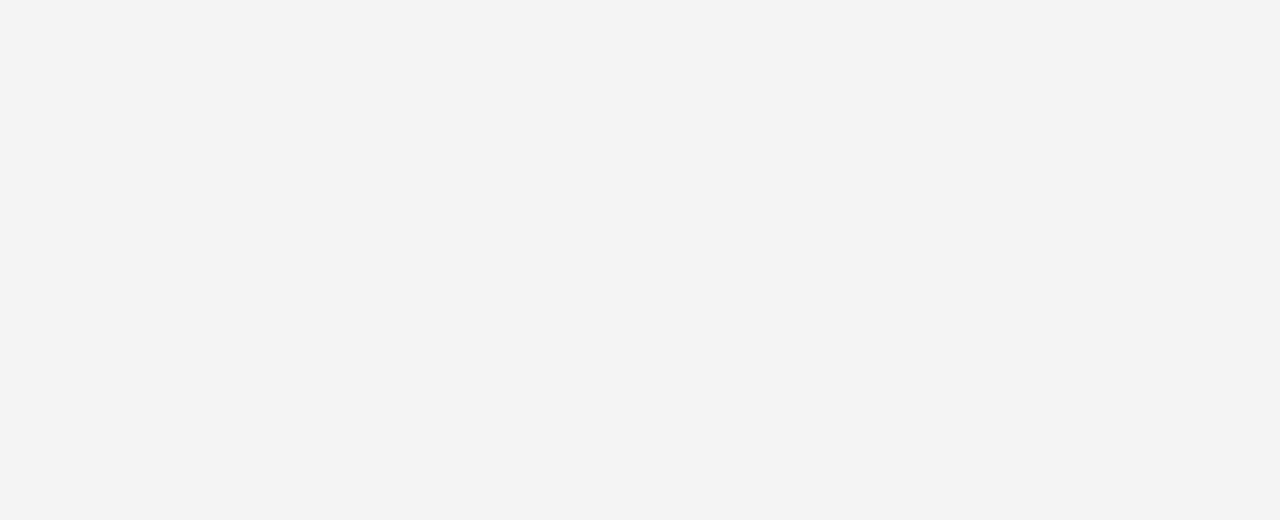
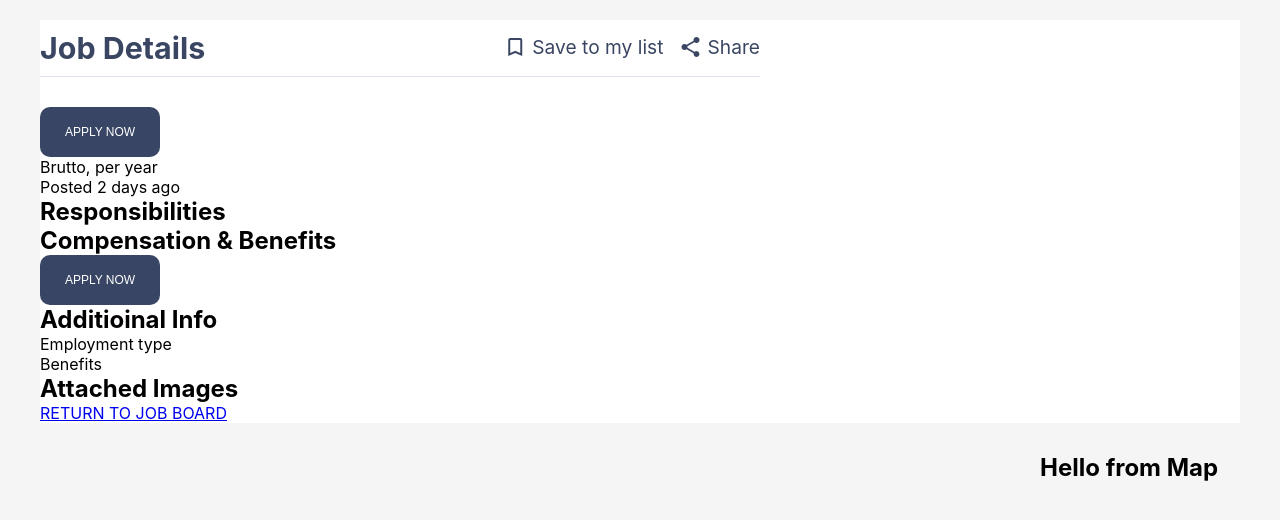
Before and after one commit to stanislaviw/reactJobs, a React (Create React App) app: page /details/1 in a window 1280 px wide. Shown: the top 520 px of the page. Built offline with nearby package versions, Linux system fonts and the light colour scheme; no server answers; the HTML template or start-up script is replaced by a standard one; a web font is replaced by a local one.

Commit message:
second commit

```diff
--- a/src/App.js
+++ b/src/App.js
@@ -3,6 +3,8 @@ import {JobDetails} from './pages/JobDetails';
 import { BrowserRouter as Router, Route, Routes } from "react-router-dom";
 
 function App() {
+
+
   return (
     <>
       <Router>
--- /dev/null
+++ b/src/components/jobDetails/Button.jsx
@@ -0,0 +1,10 @@
+function Button () {
+
+    return (
+        <div>
+            <button className="button_deteils">APPLY NOW</button>
+        </div>
+    )
+}
+
+export {Button};
--- /dev/null
+++ b/src/components/jobDetails/Map.jsx
@@ -0,0 +1,9 @@
+function Map () {
+    return (
+        <div className="map">
+            <h2>Hello from Map</h2>
+        </div>
+    )
+}
+
+export {Map}
--- a/src/index.css
+++ b/src/index.css
@@ -37,7 +37,7 @@ code {
 
 .container {
   margin: 0 auto;
-  max-width: 1300px;
+  max-width: 1200px;
 }
 
 main {
@@ -128,11 +128,60 @@ img{
   border-bottom: 6px solid #5876C5;
 }
 
-@media (max-width: 1298.98px) {
-  .container {
-    max-width: 1200px;
-    margin: 0 auto;
-  }
+.container_details {
+  background-color: #fff;;
+  margin: 0 auto;
+  max-width: 1200px;
+}
+
+.title_details {
+  width: 60%;
+}
+
+.header_details {
+  display: flex;
+  justify-content: space-between;
+  border-bottom: 1px solid #dee2ec;
+}
+
+.map {
+  width: 200px;
+  height: 430px;
+}
+
+.map_details {
+  float: right;
+}
+
+.button_deteils {
+  font-weight: 500;
+  border-radius: 10px;
+  border: none;
+  background-color: #384564;
+  color: #fff;
+  font-size: 12px;
+  height: 50px;
+  width: 120px;
+}
+
+.header_details {
+  margin-top: 20px;
+  padding: 10px 0;
+  color: #3A4562;
+}
+
+.title_details_job {
+  font-size: 1.9rem;
+}
+
+.text_header_details {
+  font-size: 1.2rem;
+}
+
+.icon_header {
+  margin: 0 5px 0 15px;
+  position: relative;
+  top: 5px;
 }
 
 @media (max-width: 1199.98px) {
--- a/src/layout/jobDetails/Header.jsx
+++ b/src/layout/jobDetails/Header.jsx
@@ -1,9 +1,18 @@
-
 function Header () {
 
     return (
-        <header>
-
-        </header>
+            <header className="header_details">
+                <h2 className="title_details_job">
+                    Job Details
+                </h2>
+                <p className="text_header_details">
+                    <i  className="tiny icon_header material-icons">bookmark_border</i>
+                    Save to my list
+                    <i className="tiny icon_header material-icons">share</i>
+                    Share
+                </p>
+            </header>
     )
 }
+
+export {Header}
--- /dev/null
+++ b/src/layout/jobDetails/Main.jsx
@@ -0,0 +1,81 @@
+import {Button} from '../../components/jobDetails/Button'
+
+
+function Main (props) {
+    const {jobs = []} = props;
+
+    const {
+        title
+    } = jobs
+
+
+    console.log(title)
+
+    return (
+        <main className="main_details">
+
+            <Button />
+
+            <div className="main_title">
+                <h2>
+
+                </h2>
+                <div>
+                    <p>
+
+                    </p>
+                    <p>
+                        Brutto, per year
+                    </p>
+                </div>
+                <div>
+                    Posted 2 days ago
+                </div>
+            </div>
+            <div className="main_title">
+                <h2>
+                    Responsibilities
+                </h2>
+                <p>
+
+                </p>
+            </div>
+            <div className="main_title">
+                <h2>
+                    Compensation & Benefits
+                </h2>
+                <p>
+
+                </p>
+            </div>
+
+            <Button />
+
+            <div className="main_title">
+                <h2>
+                    Additioinal Info
+                </h2>
+                <div>
+                    <p>
+                        Employment type
+                    </p>
+                </div>
+                <div>
+                    <p>
+                        Benefits
+                    </p>
+                </div>
+            </div>
+            <div className="main_title">
+                <h2>
+                    Attached Images
+                </h2>
+            </div>
+            <div>
+                <a className='return_button' href="http://localhost:3000/">RETURN TO JOB BOARD</a>
+            </div>
+        </main>
+    )
+}
+
+export {Main}
--- a/src/pages/JobDetails.jsx
+++ b/src/pages/JobDetails.jsx
@@ -1,10 +1,30 @@
+import React, {useState, useEffect} from 'react';
+import {Header} from '../layout/jobDetails/Header';
+import {Map} from '../components/jobDetails/Map';
+import {Main} from '../layout/jobDetails/Main';
+
+function JobDetails () {
+    const [jobs, setJobs] = useState([]);
+
+    useEffect( () => {
+        fetch('https://api.json-generator.com/templates/ZM1r0eic3XEy/data?access_token=wm3gg940gy0xek1ld98uaizhz83c6rh2sir9f9fu')
+        .then(response => response.json())
+        .then(data => {
+            setJobs(data);
+        })
+    }, [])
 
 
-function JobDetails () {
     return (
-        <>
-
-        </>
+        <div className='container_details'>
+            <div className='title_details'>
+                <Header />
+                <Main jobs = {jobs}/>
+            </div>
+            <div className="map_details">
+                <Map />
+            </div>
+        </div>
     )
 }
 
```
